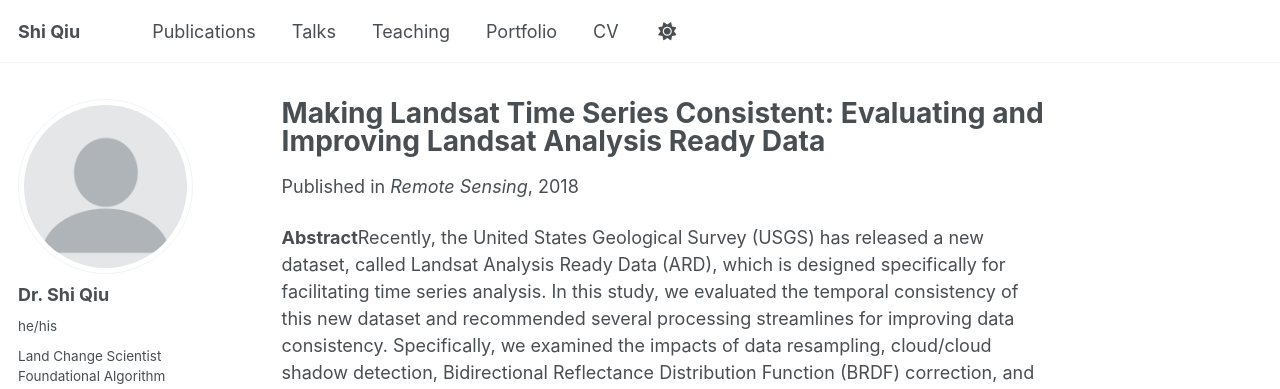
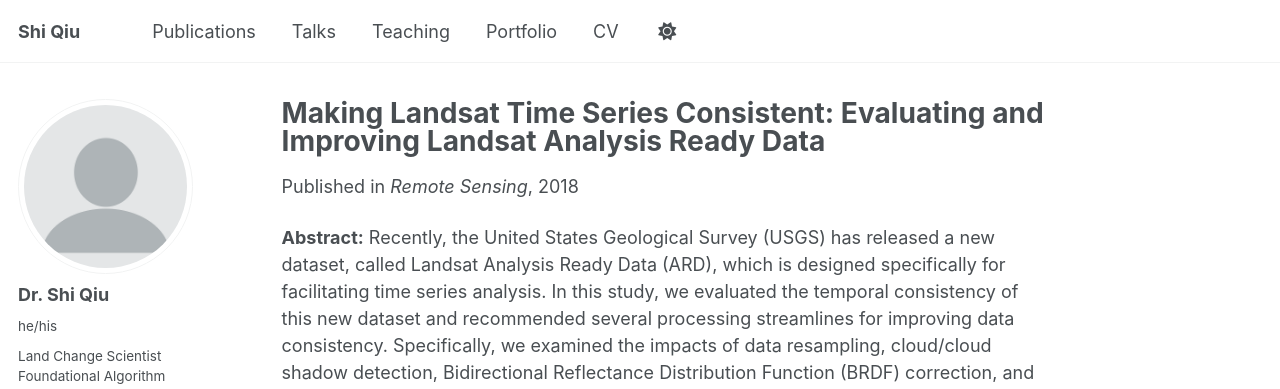
Before and after one commit to shi-eo/shi-eo.github.io, a Jekyll site: the page built from _publications/2019-landsat-ard-consistent.md, in a window 1280 px wide and 900 px high. Shown: the top 389 px of the window. Built offline with Jekyll 4.4.1, drawn with Linux system fonts in a browser that asks for light colours; some web fonts are replaced; a script that is not in the unit is left out.

```diff
--- a/_publications/2019-landsat-ard-consistent.md
+++ b/_publications/2019-landsat-ard-consistent.md
@@ -11,4 +11,4 @@ paperurl: 'http://academicpages.github.io/files/paper2.pdf'
 citation: 'Shi Qiu, Yukun Lin, Rong Shang, Junxue Zhang, Lei Ma, Zhe Zhu. (2019). &quot;Making Landsat time series consistent: Evaluating and improving Landsat analysis ready data.&quot; <i>Remote Sensing</i>. 11(1).'
 ---
 
-<b>Abstract</b>Recently, the United States Geological Survey (USGS) has released a new dataset, called Landsat Analysis Ready Data (ARD), which is designed specifically for facilitating time series analysis. In this study, we evaluated the temporal consistency of this new dataset and recommended several processing streamlines for improving data consistency. Specifically, we examined the impacts of data resampling, cloud/cloud shadow detection, Bidirectional Reflectance Distribution Function (BRDF) correction, and topographic correction on the temporal consistency of the Landsat Time Series (LTS). We have four major observations. First, single-resampled data (ARD) are generally more consistent than double-resampled data (re-projected Collection 1 data), but the difference is very minor. Second, the improved cloud and cloud shadow detection approach (e.g., Fmask 4.0 vs. 3.3) moderately increased data consistency. Third, BRDF correction contributed the most in making LTS consistent. Finally, we corrected the topographic effects by using several widely used algorithms, including Sun-Canopy-Sensor (SCS), a semiempirical SCS (SCS+C), and Illumination Correction (IC) algorithms, however they were found to have very limited or even negative impacts on the consistency of LTS. Therefore, we recommend using Landsat ARD with the improved cloud and cloud shadow detection approach (Fmask 4.0), and with BRDF correction for routine time series analysis.
+<b>Abstract:</b> Recently, the United States Geological Survey (USGS) has released a new dataset, called Landsat Analysis Ready Data (ARD), which is designed specifically for facilitating time series analysis. In this study, we evaluated the temporal consistency of this new dataset and recommended several processing streamlines for improving data consistency. Specifically, we examined the impacts of data resampling, cloud/cloud shadow detection, Bidirectional Reflectance Distribution Function (BRDF) correction, and topographic correction on the temporal consistency of the Landsat Time Series (LTS). We have four major observations. First, single-resampled data (ARD) are generally more consistent than double-resampled data (re-projected Collection 1 data), but the difference is very minor. Second, the improved cloud and cloud shadow detection approach (e.g., Fmask 4.0 vs. 3.3) moderately increased data consistency. Third, BRDF correction contributed the most in making LTS consistent. Finally, we corrected the topographic effects by using several widely used algorithms, including Sun-Canopy-Sensor (SCS), a semiempirical SCS (SCS+C), and Illumination Correction (IC) algorithms, however they were found to have very limited or even negative impacts on the consistency of LTS. Therefore, we recommend using Landsat ARD with the improved cloud and cloud shadow detection approach (Fmask 4.0), and with BRDF correction for routine time series analysis.
```
